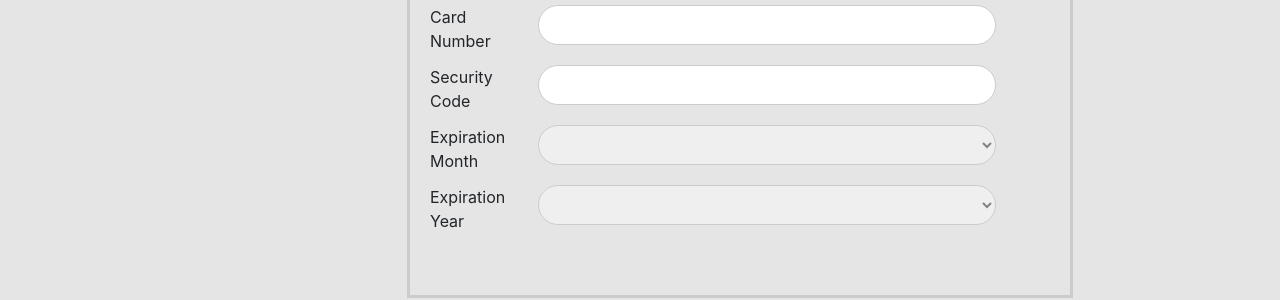
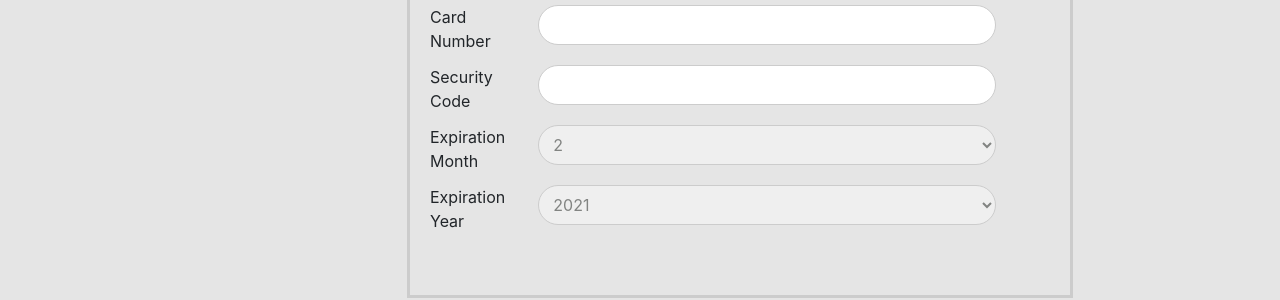
Before and after one commit to EslamKhder/ecommerce-app-Spring-Angular-, an Angular app in the folder front-end/angular-ecommerce/: page /checkout in a window 1280 px wide. Shown: the part 1580-1880 px from the top of the page. Built offline with nearby package versions, Linux system fonts and the light colour scheme; no server answers.

Commit message:
Angular Service DateService (getMonths - getYears) Closes #79

```diff
--- a/front-end/angular-ecommerce/src/app/componants/check-out/check-out.component.html
+++ b/front-end/angular-ecommerce/src/app/componants/check-out/check-out.component.html
@@ -203,7 +203,17 @@
             <div class="col-md-9">
               <div class="input-space">
                 <select formControlName="expirationMonth">
-                  <option>TO DO</option>
+                  <option [selected]="true">2</option>
+                  <option>3</option>
+                  <option>4</option>
+                  <option>5</option>
+                  <option>6</option>
+                  <option>7</option>
+                  <option>8</option>
+                  <option>9</option>
+                  <option>10</option>
+                  <option>11</option>
+                  <option>12</option>
                 </select>
               </div>
             </div>
@@ -214,7 +224,12 @@
             <div class="col-md-9">
               <div class="input-space">
                 <select formControlName="expirationYear">
-                  <option>TO DO</option>
+                  <option [selected]="true">2021</option>
+                  <option>2022</option>
+                  <option>2023</option>
+                  <option>2024</option>
+                  <option>2025</option>
+                  <option>2026</option>
                 </select>
               </div>
             </div>
```
Also changed, not shown: front-end/angular-ecommerce/src/app/services/date-service.service.ts (added, +28 -0 lines), 1 other file (tests, documents, lock files or other folders).
